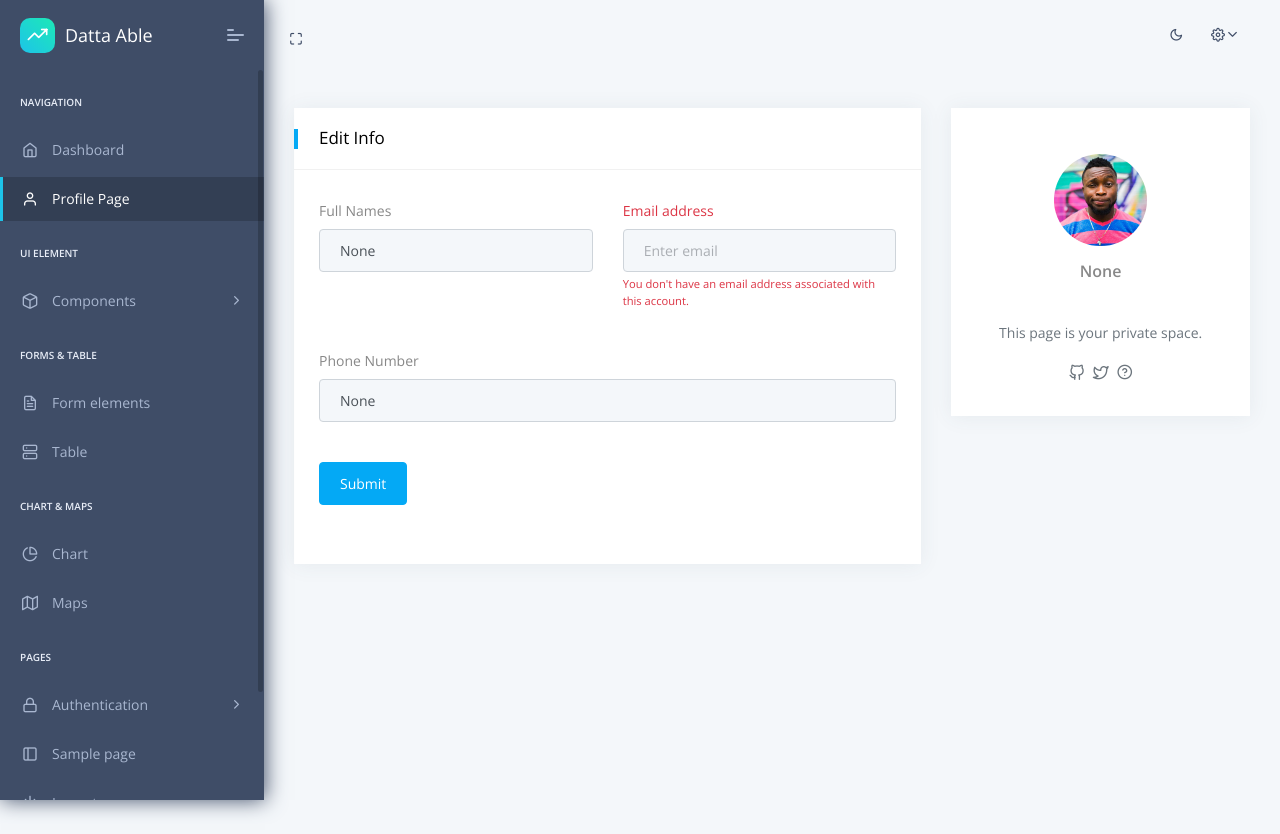
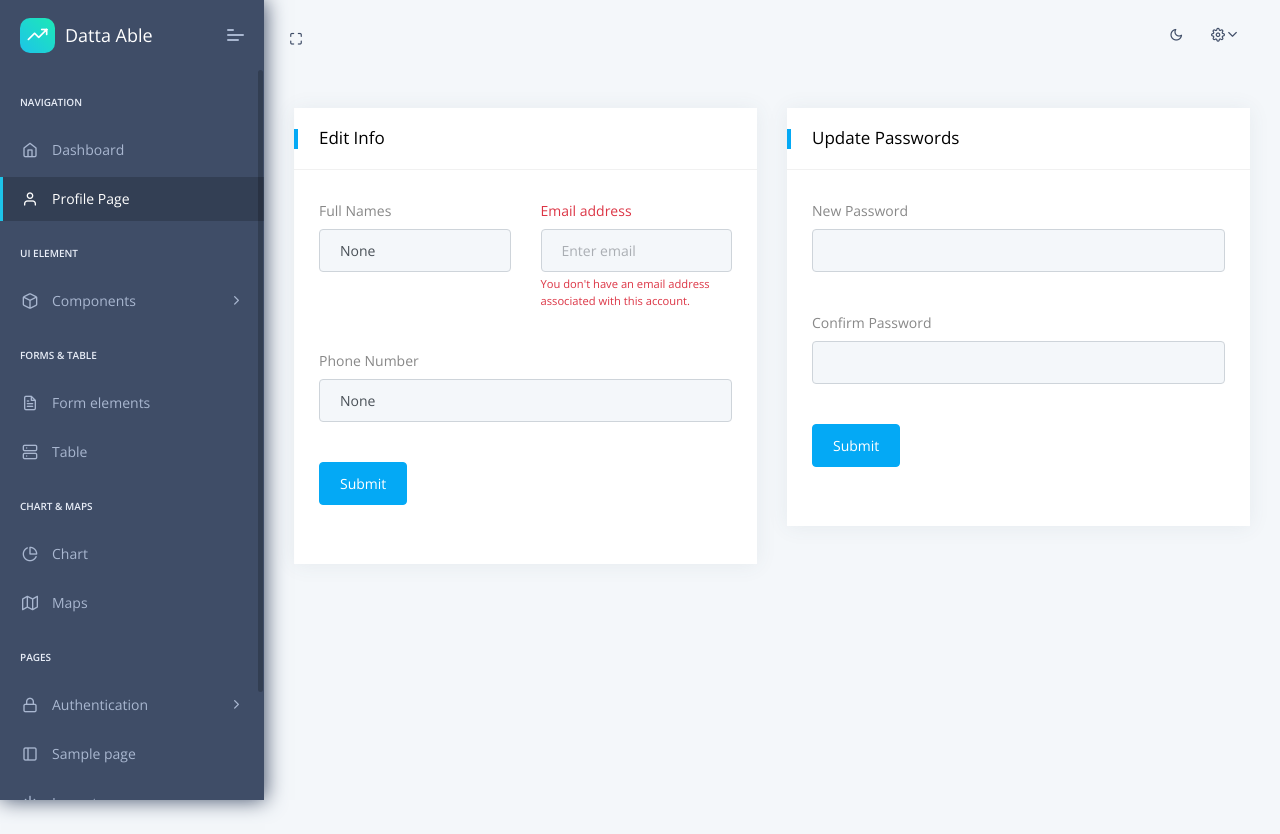
Before and after one commit to DevlanCodingPlayground/AssetTracker, a Flask app: page /profile.html in a window 1280 px wide. Shown: the top 834 px of the page. Run offline with Flask 2, Linux system fonts and the light colour scheme; the visitor is signed in with stand-in values (Sample User, id 1); data comes from the database, SQL or seed files in the repository; parts of the project's set-up code (start-up, migrations or seed data) failed here and were passed over; some libraries are stand-ins or nearby versions.

Commit message:
Implement Profile UI

```diff
--- a/apps/templates/home/profile.html
+++ b/apps/templates/home/profile.html
@@ -12,7 +12,7 @@
           <div class="page-wrapper">
             <!-- [ Main Content ] start -->
             <div class="row">
-              <div class="col-sm-8">
+              <div class="col-sm-6">
                 <div class="card">
                   <div class="card-header">
                     <h5>Edit Info</h5>
@@ -93,61 +93,42 @@
                 </div>
               </div>
 
-              <div class="col-sm-4">
+              <div class="col-sm-6">
                 <div class="card">
+                  <div class="card-header">
+                    <h5>Update Passwords</h5>
+                  </div>
                   <div class="card-block">
-                    <div
-                      class="d-flex align-items-center justify-content-center flex-column"
-                    >
-                      <div class="w-50 p-3">
-                        <img
-                          src="{{ config.ASSETS_ROOT }}/images/user/profile.jpg"
-                          alt="profile image"
-                          class="img-fluid rounded-circle"
-                        />
+                    <div class="row">
+                      <div class="col-sm-12 mb-4">
+                        <div class="form-group">
+                          <label for="exampleInputUsername">New Password</label>
+                          <input
+                            type="password"
+                            class="form-control"
+                            id="exampleInputUsername"
+                            aria-describedby="userHelp"
+                          />
+                        </div>
                       </div>
-                      <div class="text-center">
-                        <h4 class="font-weight-bold h6">
-                          {{ current_user.user_fullname }}
-                        </h4>
-                        <p class="font-italic text-muted">
-                          {% if current_user.user_email %} {{
-                          current_user.user_email }} {% endif %}
-                        </p>
+                      <div class="col-sm-12 mb-4">
+                        <div class="form-group">
+                          <label for="fn">Confirm Password</label>
+                          <input
+                            type="password"
+                            class="form-control"
+                            id="exampleInputUsername"
+                            aria-describedby="userHelp"
+                          />
+                        </div>
                       </div>
-                    </div>
-
-                    <div
-                      class="small font-weight-light mt-4 text-center text-muted"
-                    >
-                      <p>
-                        This page is your private space.
-                        <br />
-                      </p>
-                    </div>
-                    <div
-                      class="d-flex justify-content-center align-items-center"
-                    >
-                      <a
-                        href="https://github.com/app-generator/app-generator"
-                        target="_blank"
-                        class="h6 text-muted d-block m-1"
-                        ><i class="icon feather icon-github"></i
-                      ></a>
-
-                      <a
-                        href="https://twitter.com/webappseed"
-                        target="_blank"
-                        class="h6 text-muted d-block m-1"
-                        ><i class="icon feather icon-twitter"></i
-                      ></a>
-
-                      <a
-                        href="https://appseed.us/support/"
-                        target="_blank"
-                        class="h6 text-muted d-block m-1"
-                        ><i class="icon feather icon-help-circle"></i
-                      ></a>
+                      <div class="col-sm-12 mb-2">
+                        <div class="form-group">
+                          <button type="submit" class="btn btn-primary">
+                            Submit
+                          </button>
+                        </div>
+                      </div>
                     </div>
                   </div>
                 </div>
```
